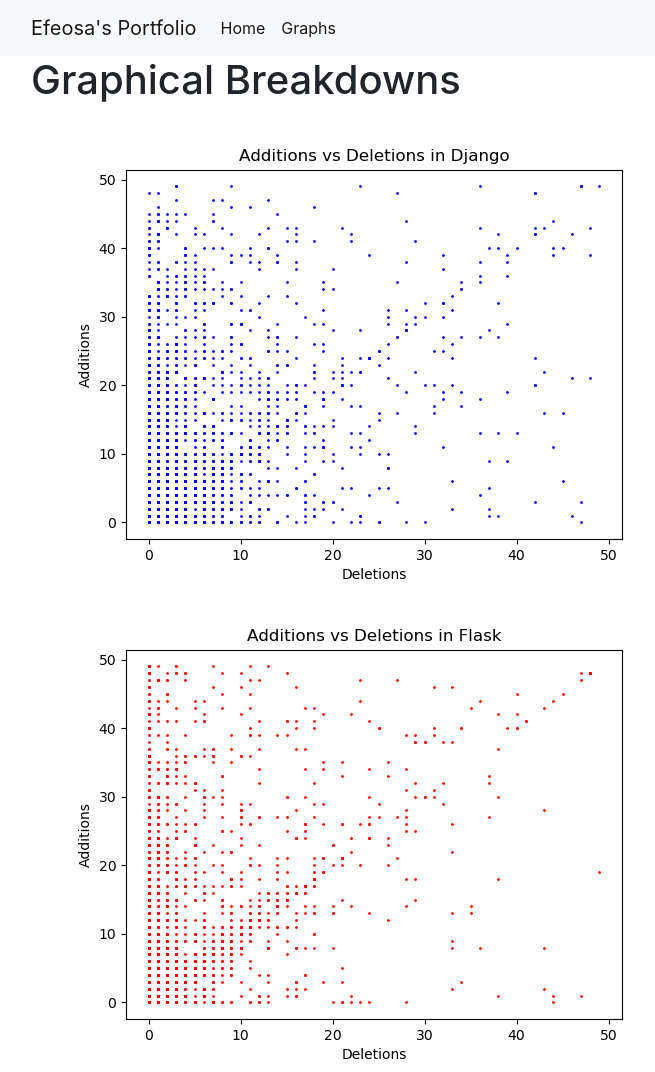
After one commit to foesa/SoftwareEngineering, a Django app: page /siter/breakdowns/ in a window 1280 px wide. The commit adds this page. Shown: the whole page, without its empty margins (54-709 px from the left). Run offline with Django 3.2, Linux system fonts and the light colour scheme; some libraries are stand-ins or nearby versions.

Commit message:
Added some bad graphs for breakdown of stuff but whatever for alladat

```diff
--- /dev/null
+++ b/SE_Visualizer/SESite/siter/templates/breakdowns.html
@@ -0,0 +1,13 @@
+{% extends "base.html" %}
+    {% load static %}
+    {% block page_content %}
+<body>
+<h1> Graphical Breakdowns </h1>
+    <div class="col-md-4">
+        <img alt="Graph1" src='https://github.com/foesa/SoftwareEngineering/blob/master/SE_Visualizer/media/djangoScatter.png?raw=true'>
+    </div>
+    <div class="col-md-4">
+        <img alt="Graph1" src='https://github.com/foesa/SoftwareEngineering/blob/master/SE_Visualizer/media/flaskScatter.png?raw=true'>
+    </div>
+</body>
+    {% endblock %}
--- a/SE_Visualizer/SESite/siter/urls.py
+++ b/SE_Visualizer/SESite/siter/urls.py
@@ -4,4 +4,5 @@ from . import views
 urlpatterns = [
     path("", views.inputPage, name="inputPage"),
     path("search/", views.userDetails, name="userDetails"),
+    path("breakdowns/",views.breakdowns, name="breakdowns"),
 ]
--- a/SE_Visualizer/SESite/siter/views.py
+++ b/SE_Visualizer/SESite/siter/views.py
@@ -19,3 +19,6 @@ def userDetails(request):
         'mainUser' :curUser
     }
     return render(request,"userDetails.html",context)
+
+def breakdowns(request):
+    return render(request,"breakdowns.html")
--- a/SE_Visualizer/SESite/templates/base.html
+++ b/SE_Visualizer/SESite/templates/base.html
@@ -12,6 +12,9 @@
             <li class="nav-item active">
               <a class="nav-link" href="{% url 'inputPage' %}">Home</a>
             </li>
+              <li class="nav-item active">
+              <a class="nav-link" href="{% url 'breakdowns' %}">Graphs</a>
+            </li>
           </ul>
         </div>
     </div>
```
Also changed, not shown: SE_Visualizer/SESite/siter/management/commands/graphCreate.py (+6 -3 lines), README.md, SE_Visualizer/SESite/db.sqlite3, SE_Visualizer/SESite/djangoScatter.png.
